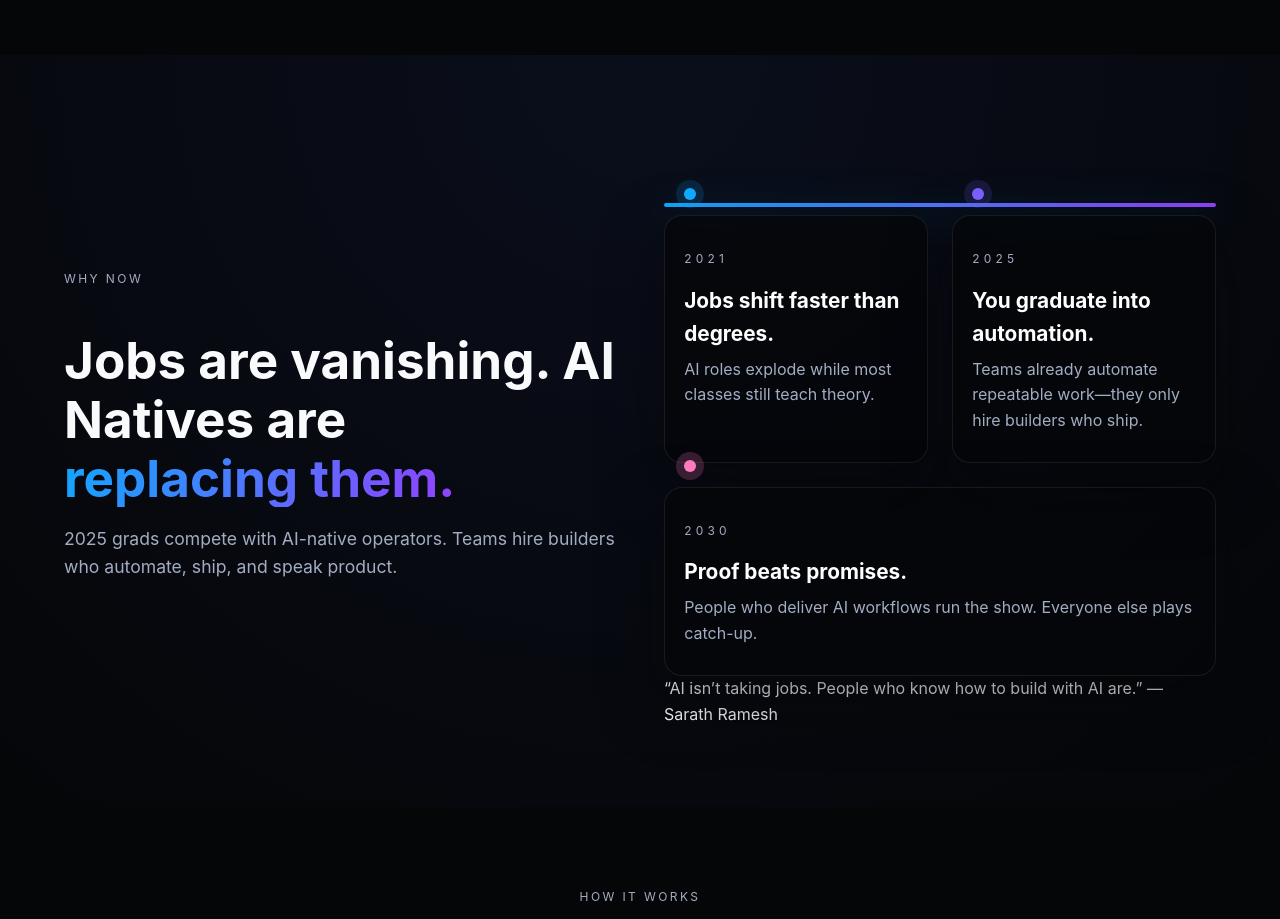
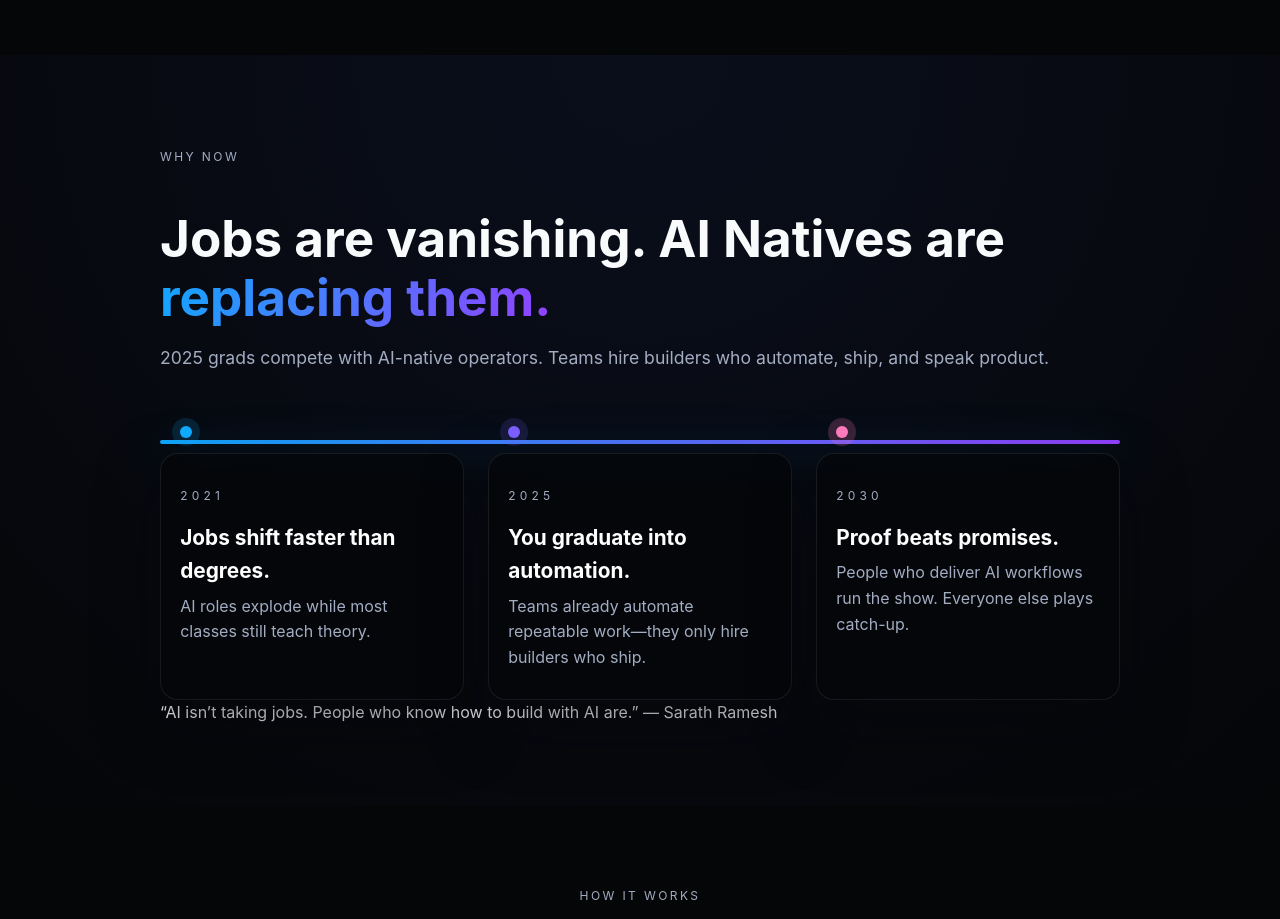
Before and after one commit to kagrawal29/ai-native-internship-next, a Next.js app: page / in a window 1280 px wide. Shown: the part 1900-2819 px from the top of the page. Built offline with nearby package versions, Linux system fonts and the light colour scheme.

Commit message:
Constrain why now section width to avoid split

```diff
--- a/app/styles.css
+++ b/app/styles.css
@@ -362,11 +362,10 @@ img {
   background: radial-gradient(circle at top, rgba(26, 40, 88, 0.25), rgba(5, 6, 8, 0));
 }
 
+
 .why-grid {
-  display: grid;
-  gap: 3rem;
-  grid-template-columns: repeat(auto-fit, minmax(300px, 1fr));
-  align-items: center;
+  max-width: 960px;
+  margin: 0 auto;
 }
 
 .why-content h2 {
```
